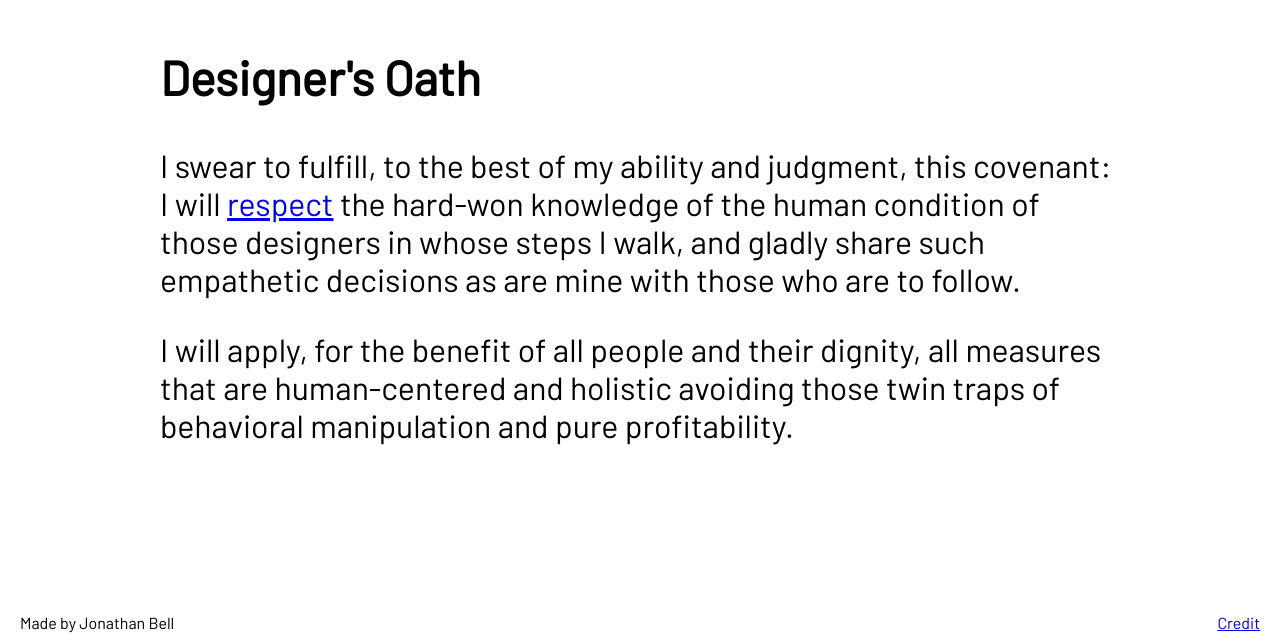
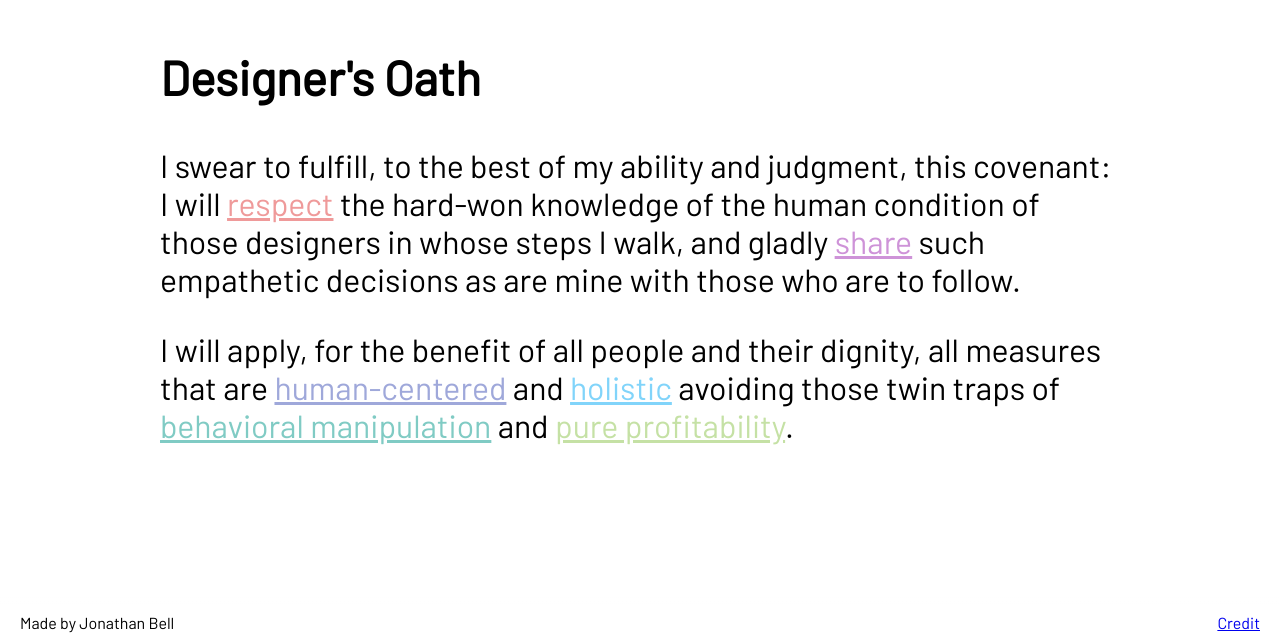
Before and after one commit to Jonathan-F-Bell/designers-oath, a plain HTML site: page index.html in a window 1280 px wide. Shown: the part 158-800 px from the top of the page. Drawn offline with Linux system fonts and the light colour scheme.

Commit message:
Finished popovers and credit

```diff
--- a/css/main.css
+++ b/css/main.css
@@ -57,6 +57,7 @@ html, body {
 
 #popover p, #popover h3 {
     margin-left: 12.5vw;
+    margin-right: 12.5vw;
 }
 
 #popover h3 {
--- a/index.html
+++ b/index.html
@@ -13,14 +13,14 @@
         <div class="container" id="main-container">
             <div id="oath-div">
                 <h2>Designer's Oath</h2>
-                <p>I swear to fulfill, to the best of my ability and judgment, this covenant: I will <a href="#" onclick="popover('respect');">respect</a> the hard-won knowledge of the human condition of those designers in whose steps I walk, and gladly share such empathetic decisions as are mine with those who are to follow.</p>
-                <p>I will apply, for the benefit of all people and their dignity, all measures that are human-centered and holistic avoiding those twin traps of behavioral manipulation and pure profitability.</p>
+                <p>I swear to fulfill, to the best of my ability and judgment, this covenant: I will <a href="#" style="color: #ef9a9a;" onclick="popover('respect');">respect</a> the hard-won knowledge of the human condition of those designers in whose steps I walk, and gladly <a href="#" style="color: #ce93d8;" onclick="popover('share');">share</a> such empathetic decisions as are mine with those who are to follow.</p>
+                <p>I will apply, for the benefit of all people and their dignity, all measures that are <a href="#" style="color: #9fa8da;" onclick="popover('human');">human-centered</a> and <a href="#" style="color: #81d4fa;" onclick="popover('holistic');">holistic</a> avoiding those twin traps of <a href="#" style="color: #80cbc4;" onclick="popover('manipulation');">behavioral manipulation</a> and <a href="#" style="color: #c5e1a5;" onclick="popover('profit');">pure profitability</a>.</p>
             </div>
         </div>
 
         <div id="footer">
             <p>Made by Jonathan Bell</p>
-            <a href="#">Credit</a>
+            <a href="#" onclick="popover('credit')">Credit</a>
         </div>
 
         <div id="popover">
--- a/script.js
+++ b/script.js
@@ -5,16 +5,49 @@ var text = document.getElementById("popoverText");
 var popoverOpen = 0;
 
 function popover(word) {
+/*
+    if (popoverOpen == 1) {
+        closePopover();
+    } else { */
 
         if (word == "respect") {
             title.innerText="Respect";
-        text.innerText="This is a test";
-        popoverElement.style.backgroundColor = "#cc0000";
+            text.innerText="Among other things, respecting the work of others involves crediting those who have influenced you and honoring their wishes when it comes to using and sharing their work.";
+            popoverElement.style.backgroundColor = "#ef9a9a";
+        }   else if (word == "share") {
+            title.innerText="Share";
+            text.innerText="Whenever possible, allow others to use and be influenced by your work, through permissive licences such as Creative Commons.";
+            popoverElement.style.backgroundColor = "#ce93d8";
+        }   else if (word == "human") {
+            title.innerText="Human-Centered";
+            text.innerText="The designer's focus is on the people - not their own motives or wishes, but what is best for the users.";
+            popoverElement.style.backgroundColor = "#9fa8da";
+        }   else if (word == "holistic") {
+            title.innerText="Holistic";
+            text.innerText="The comprehension of the parts of something, how they interconnect, and how they reference the whole. In the designer's case, this is Humans, their uniqueness, and humanitiy as a whole.";
+            popoverElement.style.backgroundColor = "#81d4fa";
+        }   else if (word == "manipulation") {
+            title.innerText="Behavioral Manipulation";
+            text.innerText="Using design to trick people into doing what you want them to do instead of helping them to do what they want to do.";
+            popoverElement.style.backgroundColor = "#80cbc4";
+        }   else if (word == "profit") {
+            title.innerText="Pure Profitability";
+            text.innerText="Holding profit above all else and designing based on what will make the most profit instead of what is right.";
+            popoverElement.style.backgroundColor = "#c5e1a5";
+        }   else if (word == "credit") {
+            title.innerText="Credit";
+            text.innerText="This oath is adapted from a similar oath by Jake Wells, Donovan Preddy, and Brian Peppler (Empathy Lab).";
+            popoverElement.style.backgroundColor = "#aaaaaa";
         }
+
+
+
 
         popoverElement.style.height = "40%";
         mainContainer.style.marginBottom = "20vh";
         popoverOpen = 1;
+
+    //}
 }
 
 function closePopover() {
```
Lines whose indentation alone changed are shown as unchanged.
